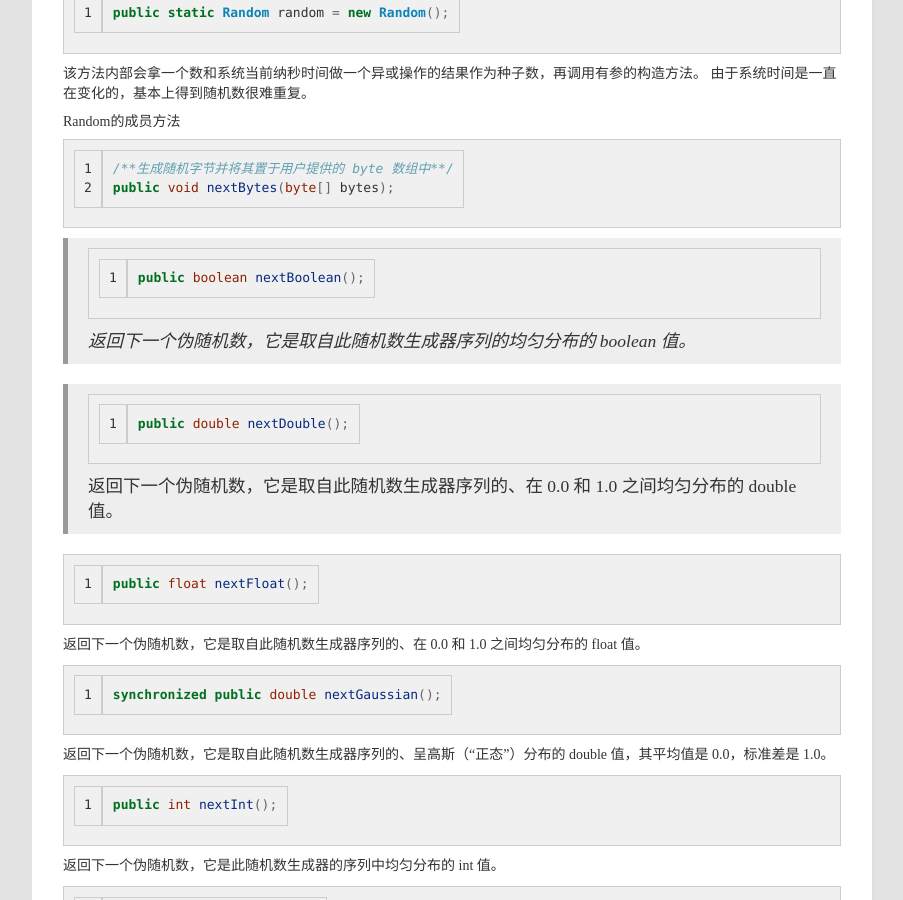
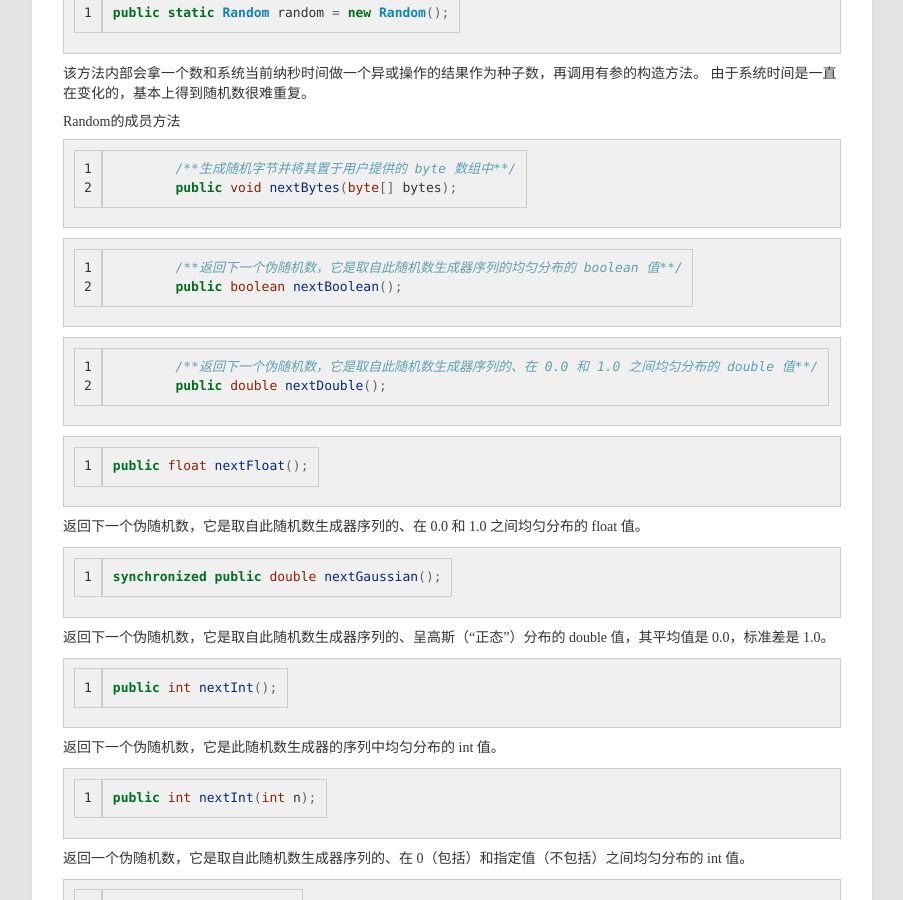
Before and after one commit to tomgg/tomgg.github.io, a Jekyll site: the page built from _posts/2016-07-20-java-random.md, in a window 1280 px wide and 900 px high, scrolled down 1433 px. Shown: the whole window, without its empty margins (53-956 px from the left). Built offline with Jekyll 4.4.1, drawn with Linux system fonts in a browser that asks for light colours; nearby versions of some CDN libraries; comment, search, counter and statistics services are not loaded; part of the change alters nothing that is shown.

Commit message:
no message

````diff
--- a/_posts/2016-07-20-java-random.md
+++ b/_posts/2016-07-20-java-random.md
@@ -81,20 +81,20 @@ public static Random random = new Random();
 
 
 ``` java
-/**生成随机字节并将其置于用户提供的 byte 数组中**/
-public void nextBytes(byte[] bytes);
+	/**生成随机字节并将其置于用户提供的 byte 数组中**/
+	public void nextBytes(byte[] bytes);
 ```
 
 
-> ``` java
-> public boolean nextBoolean();
-> ```
-> *返回下一个伪随机数，它是取自此随机数生成器序列的均匀分布的 boolean 值。*
+``` java
+	/**返回下一个伪随机数，它是取自此随机数生成器序列的均匀分布的 boolean 值**/
+	public boolean nextBoolean();
+```
 
-> ``` java
-> public double nextDouble();
-> ```
-> 返回下一个伪随机数，它是取自此随机数生成器序列的、在 0.0 和 1.0 之间均匀分布的 double 值。
+``` java
+	/**返回下一个伪随机数，它是取自此随机数生成器序列的、在 0.0 和 1.0 之间均匀分布的 double 值**/
+	public double nextDouble();
+```
 
 ``` java
 public float nextFloat();
````
